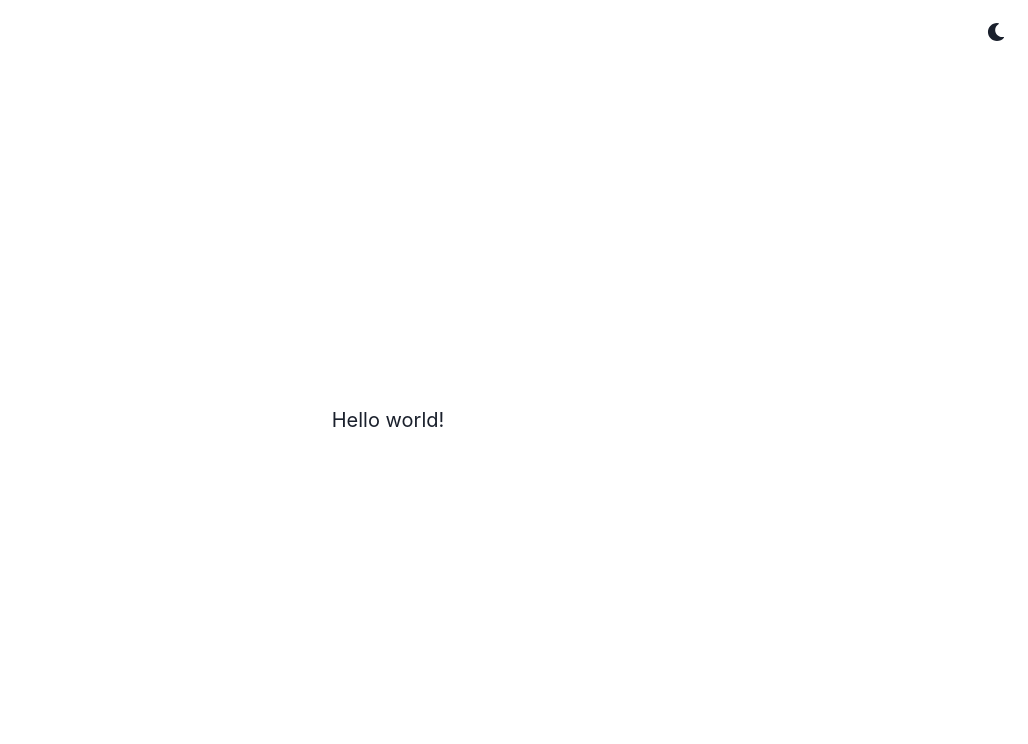
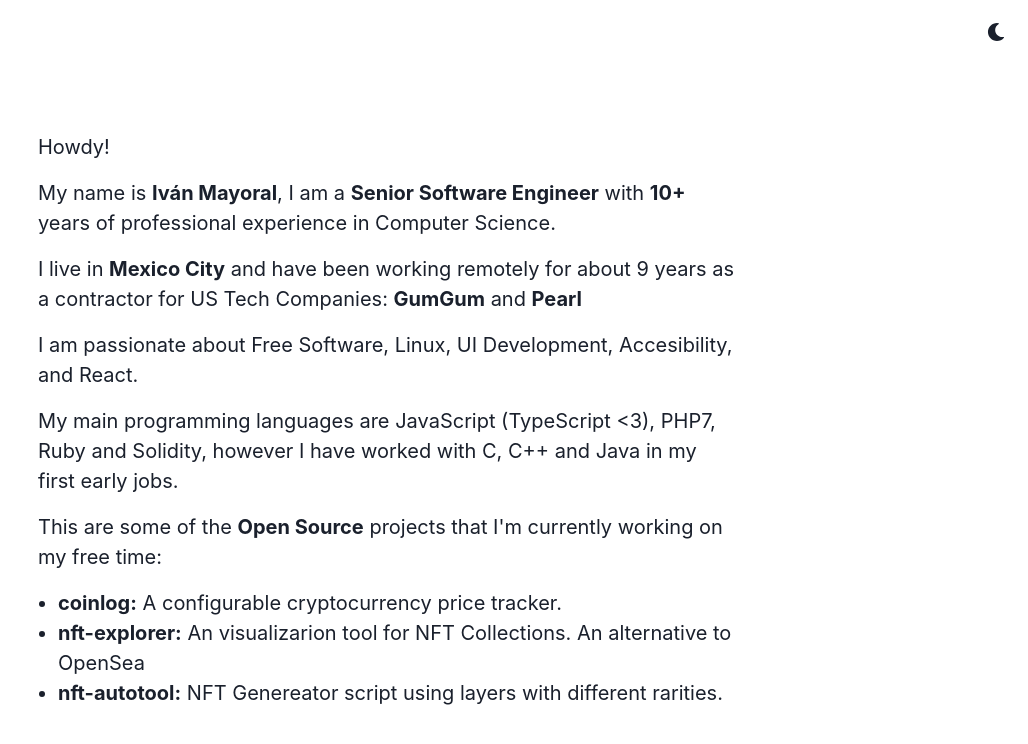
Before and after one commit to ivanm/vaan.dev, a React (Create React App) app: page / in a window 1280 px wide. Shown: the top 744 px of the page, without its empty margins (252-1280 px from the left). Built offline with nearby package versions, Linux system fonts and the light colour scheme.

Commit message:
Fist draft

```diff
--- a/src/App.tsx
+++ b/src/App.tsx
@@ -1,23 +1,16 @@
 import * as React from "react";
-import {
-  ChakraProvider,
-  Box,
-  Text,
-  Link,
-  VStack,
-  Code,
-  Grid,
-  theme
-} from "@chakra-ui/react";
+import { ChakraProvider, Box, Grid, Flex, theme } from "@chakra-ui/react";
 import { ColorModeSwitcher } from "./ColorModeSwitcher";
-import { Logo } from "./Logo";
+import Intro from "./Intro";
 
 export const App = () => (
   <ChakraProvider theme={theme}>
-    <Box textAlign="center" fontSize="xl">
+    <Box fontSize="xl">
       <Grid minH="100vh" p={3}>
         <ColorModeSwitcher justifySelf="flex-end" />
-        <Text> Hello world! </Text>
+        <Flex justify="center" width="100%">
+          <Intro />
+        </Flex>
       </Grid>
     </Box>
   </ChakraProvider>
--- /dev/null
+++ b/src/Intro.tsx
@@ -0,0 +1,60 @@
+import { Text, Flex, UnorderedList, ListItem, Link } from "@chakra-ui/react";
+
+const Intro = () => (
+  <Flex maxWidth="700px" direction="column">
+    <Text mb={4}>Howdy!</Text>
+    <Text mb={4}>
+      My name is <b>Iván Mayoral</b>, I am a <b>Senior Software Engineer</b>{" "}
+      with <b>10+</b> years of professional experience in Computer Science.
+    </Text>
+    <Text mb={4}>
+      I live in <b>Mexico City</b> and have been working remotely for about 9
+      years as a contractor for US Tech Companies:{" "}
+      <b>
+        <Link href="https://gumgum.com/">GumGum</Link>
+      </b>{" "}
+      and{" "}
+      <b>
+        <Link href="https://hellopearl.com">Pearl</Link>
+      </b>
+    </Text>
+    <Text mb={4}>
+      I am passionate about Free Software, Linux, UI Development, Accesibility, and React.
+    </Text>
+    <Text mb={4}>
+      My main programming languages are JavaScript (TypeScript {`<3`}), PHP7,
+      Ruby and Solidity, however I have worked with C, C++ and Java in my first
+      early jobs.
+    </Text>
+    <Text mb={4}>
+      This are some of the{" "}
+      <b>
+        <Link href="https://github.com/ivanm">Open Source</Link>
+      </b>{" "}
+      projects that I'm currently working on my free time:
+    </Text>
+    <UnorderedList>
+      <ListItem>
+        <b>
+          <Link href="http://coinlog.vaan.dev">coinlog:</Link>
+        </b>{" "}
+        A configurable cryptocurrency price tracker.
+      </ListItem>
+      <ListItem>
+        <b>
+          <Link href="http://nft-explorer.vaan.dev">nft-explorer:</Link>
+        </b>{" "}
+        An visualizarion tool for NFT Collections. An alternative to OpenSea
+      </ListItem>
+      <ListItem>
+        <b>
+          <Link href="https://github.com/ivanm/nft-autotool">
+            nft-autotool:
+          </Link>
+        </b>{" "}
+        NFT Genereator script using layers with different rarities.
+      </ListItem>
+    </UnorderedList>
+  </Flex>
+);
+export default Intro;
```
